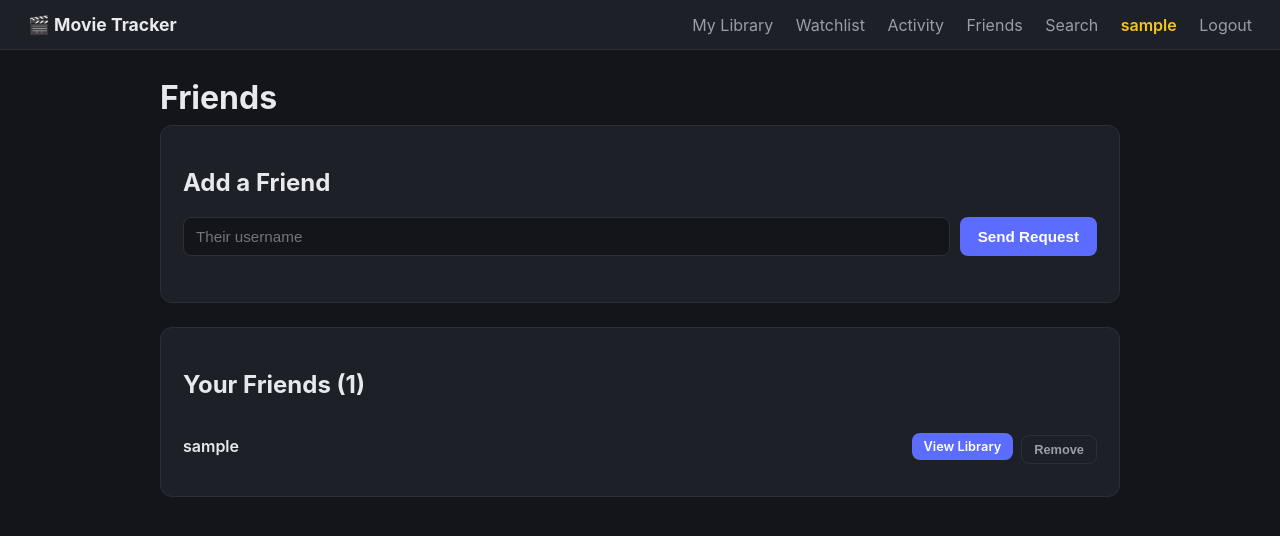
After one commit to bensont2/WatchAlong, a Flask app: page /friends in a window 1280 px wide. The commit adds this page. Shown: the top 536 px of the page. Run offline with Flask 3, Linux system fonts and the light colour scheme; a user stored in the database is signed in; tables that the repository leaves empty hold one stand-in row (values such as "Sample post").

Commit message:
added friends list and capabilities

```diff
--- a/app/__init__.py
+++ b/app/__init__.py
@@ -22,11 +22,13 @@ def create_app():
     from app.library import library_bp
     from app.shows import shows_bp
     from app.activity import activity_bp
+    from app.friends import friends_bp
 
     app.register_blueprint(auth_bp)
     app.register_blueprint(library_bp)
     app.register_blueprint(shows_bp)
     app.register_blueprint(activity_bp)
+    app.register_blueprint(friends_bp)
 
     from flask import redirect, url_for
     from flask_login import current_user
--- /dev/null
+++ b/app/friends/__init__.py
@@ -0,0 +1,5 @@
+from flask import Blueprint
+
+friends_bp = Blueprint("friends", __name__)
+
+from app.friends import routes  # noqa: E402,F401
--- /dev/null
+++ b/app/friends/routes.py
@@ -0,0 +1,148 @@
+from datetime import datetime
+
+from flask import render_template, request, redirect, url_for, flash, abort
+from flask_login import login_required, current_user
+
+from app.friends import friends_bp
+from app.extensions import db
+from app.models import Friendship, User, LibraryItem
+
+
+def _are_friends(user_id_a, user_id_b):
+    return (
+        Friendship.query.filter(
+            db.or_(
+                db.and_(Friendship.requester_id == user_id_a, Friendship.recipient_id == user_id_b),
+                db.and_(Friendship.requester_id == user_id_b, Friendship.recipient_id == user_id_a),
+            ),
+            Friendship.status == "accepted",
+        ).first()
+        is not None
+    )
+
+
+@friends_bp.route("/friends")
+@login_required
+def list_friends():
+    accepted = Friendship.query.filter(
+        db.or_(
+            Friendship.requester_id == current_user.id,
+            Friendship.recipient_id == current_user.id,
+        ),
+        Friendship.status == "accepted",
+    ).all()
+
+    friends = [
+        {
+            "friendship_id": f.id,
+            "user": f.recipient if f.requester_id == current_user.id else f.requester,
+        }
+        for f in accepted
+    ]
+
+    incoming = Friendship.query.filter_by(
+        recipient_id=current_user.id, status="pending"
+    ).all()
+
+    outgoing = Friendship.query.filter_by(
+        requester_id=current_user.id, status="pending"
+    ).all()
+
+    return render_template(
+        "friends.html", friends=friends, incoming=incoming, outgoing=outgoing
+    )
+
+
+@friends_bp.route("/friends/request", methods=["POST"])
+@login_required
+def send_request():
+    username = request.form.get("username", "").strip()
+    target = User.query.filter_by(username=username).first()
+
+    if not target:
+        flash(f"No user found with username \"{username}\".", "error")
+        return redirect(url_for("friends.list_friends"))
+
+    if target.id == current_user.id:
+        flash("You can't send a friend request to yourself.", "error")
+        return redirect(url_for("friends.list_friends"))
+
+    existing = Friendship.query.filter(
+        db.or_(
+            db.and_(Friendship.requester_id == current_user.id, Friendship.recipient_id == target.id),
+            db.and_(Friendship.requester_id == target.id, Friendship.recipient_id == current_user.id),
+        )
+    ).first()
+
+    if existing:
+        if existing.status == "accepted":
+            flash(f"You're already friends with {target.username}.", "error")
+        else:
+            flash(f"There's already a pending request with {target.username}.", "error")
+        return redirect(url_for("friends.list_friends"))
+
+    friendship = Friendship(requester_id=current_user.id, recipient_id=target.id)
+    db.session.add(friendship)
+    db.session.commit()
+    flash(f"Friend request sent to {target.username}.", "success")
+    return redirect(url_for("friends.list_friends"))
+
+
+@friends_bp.route("/friends/<int:friendship_id>/accept", methods=["POST"])
+@login_required
+def accept_request(friendship_id):
+    friendship = Friendship.query.get_or_404(friendship_id)
+
+    if friendship.recipient_id != current_user.id or friendship.status != "pending":
+        abort(403)
+
+    friendship.status = "accepted"
+    friendship.responded_at = datetime.utcnow()
+    db.session.commit()
+    flash(f"You're now friends with {friendship.requester.username}.", "success")
+    return redirect(url_for("friends.list_friends"))
+
+
+@friends_bp.route("/friends/<int:friendship_id>/decline", methods=["POST"])
+@login_required
+def decline_request(friendship_id):
+    friendship = Friendship.query.get_or_404(friendship_id)
+
+    if friendship.recipient_id != current_user.id or friendship.status != "pending":
+        abort(403)
+
+    db.session.delete(friendship)
+    db.session.commit()
+    flash("Friend request declined.", "success")
+    return redirect(url_for("friends.list_friends"))
+
+
+@friends_bp.route("/friends/<int:friendship_id>/remove", methods=["POST"])
+@login_required
+def remove_friend(friendship_id):
+    """Also used to cancel your own outgoing pending request."""
+    friendship = Friendship.query.get_or_404(friendship_id)
+
+    if current_user.id not in (friendship.requester_id, friendship.recipient_id):
+        abort(403)
+
+    db.session.delete(friendship)
+    db.session.commit()
+    flash("Removed.", "success")
+    return redirect(url_for("friends.list_friends"))
+
+
+@friends_bp.route("/friends/<int:user_id>/library")
+@login_required
+def friend_library(user_id):
+    if not _are_friends(current_user.id, user_id):
+        abort(403)
+
+    friend = User.query.get_or_404(user_id)
+    items = (
+        LibraryItem.query.filter_by(user_id=user_id)
+        .order_by(LibraryItem.updated_at.desc())
+        .all()
+    )
+
+    return render_template("friend_library.html", friend=friend, items=items)
--- a/app/static/style.css
+++ b/app/static/style.css
@@ -247,6 +247,18 @@ input[type="text"], input[type="email"], input[type="password"], textarea {
 
 .badge-status { background: rgba(154,156,168,0.15); color: var(--text); margin-left: 6px; }
 
+.friend-row {
+  display: flex;
+  align-items: center;
+  justify-content: space-between;
+  gap: 12px;
+  padding: 10px 0;
+  border-bottom: 1px solid var(--border);
+}
+.friend-row:last-child { border-bottom: none; }
+.friend-name { font-weight: 600; }
+.friend-actions { display: flex; align-items: center; gap: 8px; }
+
 .season-section {
   background: var(--card);
   border: 1px solid var(--border);
--- a/app/templates/base.html
+++ b/app/templates/base.html
@@ -20,6 +20,7 @@
         <a href="{{ url_for('library.view_library') }}">My Library</a>
         <a href="{{ url_for('shows.watchlist') }}">Watchlist</a>
         <a href="{{ url_for('activity.feed') }}">Activity</a>
+        <a href="{{ url_for('friends.list_friends') }}">Friends</a>
         <a href="{{ url_for('shows.search') }}">Search</a>
         <span class="nav-user">{{ current_user.username }}</span>
         <a href="{{ url_for('auth.logout') }}">Logout</a>
--- /dev/null
+++ b/app/templates/friends.html
@@ -0,0 +1,71 @@
+{% extends "base.html" %}
+{% block title %}Friends{% endblock %}
+{% block content %}
+<h1>Friends</h1>
+
+<section class="rate-section">
+  <h2>Add a Friend</h2>
+  <form method="POST" action="{{ url_for('friends.send_request') }}" class="search-form">
+    <input type="hidden" name="csrf_token" value="{{ csrf_token() }}">
+    <input type="text" name="username" placeholder="Their username" required>
+    <button type="submit" class="btn btn-primary">Send Request</button>
+  </form>
+</section>
+
+{% if incoming %}
+<section class="rate-section">
+  <h2>Incoming Requests ({{ incoming | length }})</h2>
+  {% for f in incoming %}
+    <div class="friend-row">
+      <span class="friend-name">{{ f.requester.username }}</span>
+      <div class="friend-actions">
+        <form method="POST" action="{{ url_for('friends.accept_request', friendship_id=f.id) }}" class="inline-form">
+          <input type="hidden" name="csrf_token" value="{{ csrf_token() }}">
+          <button type="submit" class="btn btn-small btn-primary">Accept</button>
+        </form>
+        <form method="POST" action="{{ url_for('friends.decline_request', friendship_id=f.id) }}" class="inline-form">
+          <input type="hidden" name="csrf_token" value="{{ csrf_token() }}">
+          <button type="submit" class="btn btn-small btn-cancel">Decline</button>
+        </form>
+      </div>
+    </div>
+  {% endfor %}
+</section>
+{% endif %}
+
+{% if outgoing %}
+<section class="rate-section">
+  <h2>Sent Requests ({{ outgoing | length }})</h2>
+  {% for f in outgoing %}
+    <div class="friend-row">
+      <span class="friend-name">{{ f.recipient.username }}</span>
+      <span class="badge badge-status">Pending</span>
+      <form method="POST" action="{{ url_for('friends.remove_friend', friendship_id=f.id) }}" class="inline-form">
+        <input type="hidden" name="csrf_token" value="{{ csrf_token() }}">
+        <button type="submit" class="btn btn-small btn-cancel">Cancel</button>
+      </form>
+    </div>
+  {% endfor %}
+</section>
+{% endif %}
+
+<section class="rate-section">
+  <h2>Your Friends ({{ friends | length }})</h2>
+  {% if friends %}
+    {% for f in friends %}
+      <div class="friend-row">
+        <span class="friend-name">{{ f.user.username }}</span>
+        <div class="friend-actions">
+          <a href="{{ url_for('friends.friend_library', user_id=f.user.id) }}" class="btn btn-small btn-primary">View Library</a>
+          <form method="POST" action="{{ url_for('friends.remove_friend', friendship_id=f.friendship_id) }}" class="inline-form">
+            <input type="hidden" name="csrf_token" value="{{ csrf_token() }}">
+            <button type="submit" class="btn btn-small btn-cancel">Remove</button>
+          </form>
+        </div>
+      </div>
+    {% endfor %}
+  {% else %}
+    <p class="empty-state">No friends yet. Send a request above to get started.</p>
+  {% endif %}
+</section>
+{% endblock %}
```
Also changed, not shown: app/models.py (+20 -0 lines), app/templates/friend_library.html (added, +36 -0 lines).
